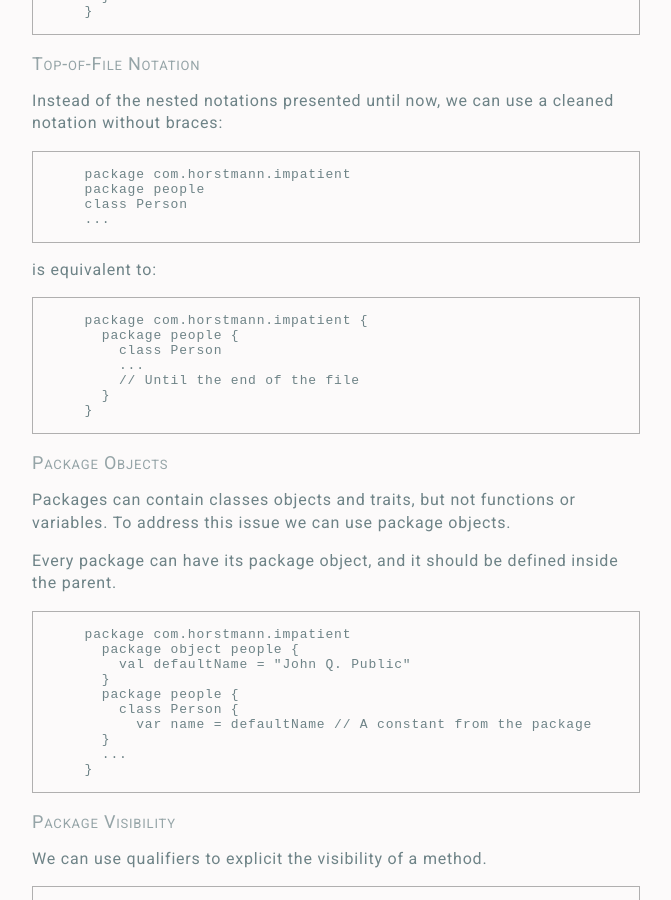
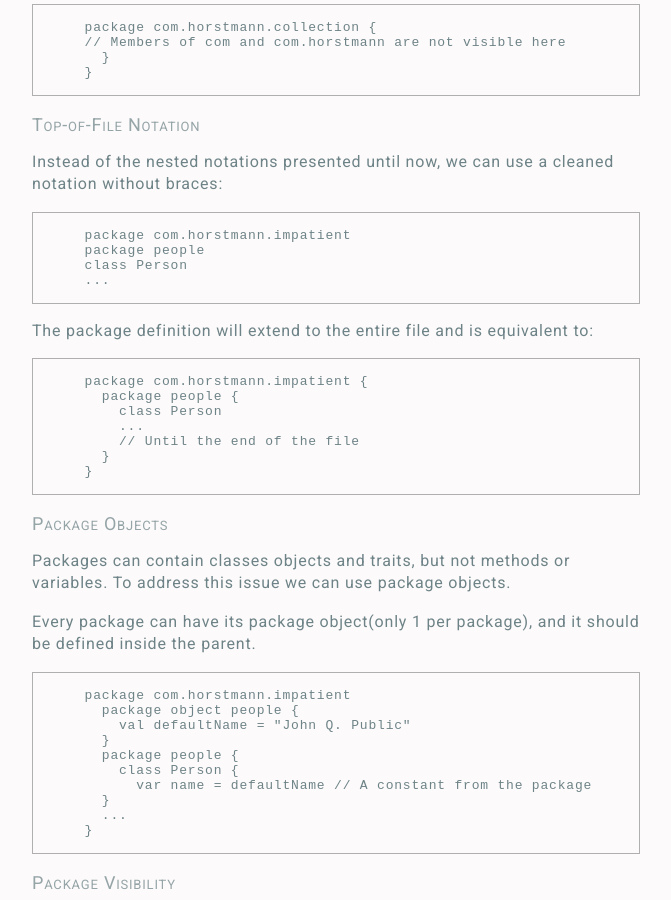
Before and after one commit to APonce911/jekyll-mywebsite, a Jekyll site: the page built from _posts/2019-04-07-packages-and-imports-scala-for-the-impatient.md, in a window 1280 px wide and 900 px high, scrolled down 2083 px. Shown: the whole window, without its empty margins (304-975 px from the left). Built offline with Jekyll 4.4.1, drawn with Linux system fonts in a browser that asks for light colours; nearby versions of some CDN libraries; comment, search, counter and statistics services are not loaded; some of the changed text lies outside the part shown.

Commit message:
packages post improvements

```diff
--- a/_posts/2019-04-07-packages-and-imports-scala-for-the-impatient.md
+++ b/_posts/2019-04-07-packages-and-imports-scala-for-the-impatient.md
@@ -9,7 +9,8 @@
 
 <h2>Packages and Imports</h2>
   Packages are used to reference specific classes, objects, traits, etc.
-  Imports are used to access packages from other files.
+  Imports are used to access packages from other files and use definitions by its simple name.
+
   In this chapter, the author presents how packages and import statements work in Scala. Key Points are:
   - Packages nest just like inner classes.
   - Package paths are not absolute.
@@ -24,6 +25,7 @@
 <h3>Packages</h3>
 
   To add items to a package, we can include them in package statements, such as:
+
   <pre>
     <code>
       package com {
@@ -107,7 +109,7 @@
       ...
     </code></pre>
 
-  is equivalent to:
+  The package definition will extend to the entire file and is equivalent to:
 
   <pre>
     <code>
@@ -122,9 +124,9 @@
 
 <h3>Package Objects</h3>
 
-  Packages can contain classes objects and traits, but not functions or variables. To address this issue we can use package objects.
+  Packages can contain classes objects and traits, but not methods or variables. To address this issue we can use package objects.
 
-  Every package can have its package object, and it should be defined inside the parent.
+  Every package can have its package object(only 1 per package), and it should be defined inside the parent.
 
   <pre>
     <code>
@@ -221,15 +223,19 @@
       import java.util.{HashMap => JavaHashMap}
     </code></pre>
 
+  Renaming is important when you use classes with the same name from different packages, or to abreviate a name.(Ex: javal.util.Date & java.sql.Date)
+
+  The alternative to renaming is to use fully qualified name (package.Class) inside the code, but it's verbose.
+
 <h3>Implicit Imports</h3>
 
   Every Scala program starts with:
 
   <pre>
     <code>
-      import java.lang._
-      import scala._
-      import Predef._
+      import java.lang._ // String, Object, Exception
+      import scala._     // Int, Nothing, Function
+      import Predef._    // println, ???
     </code></pre>
 
   OBS: some scala package members override the java correspondents. (Ex: StringBuilder)
```
